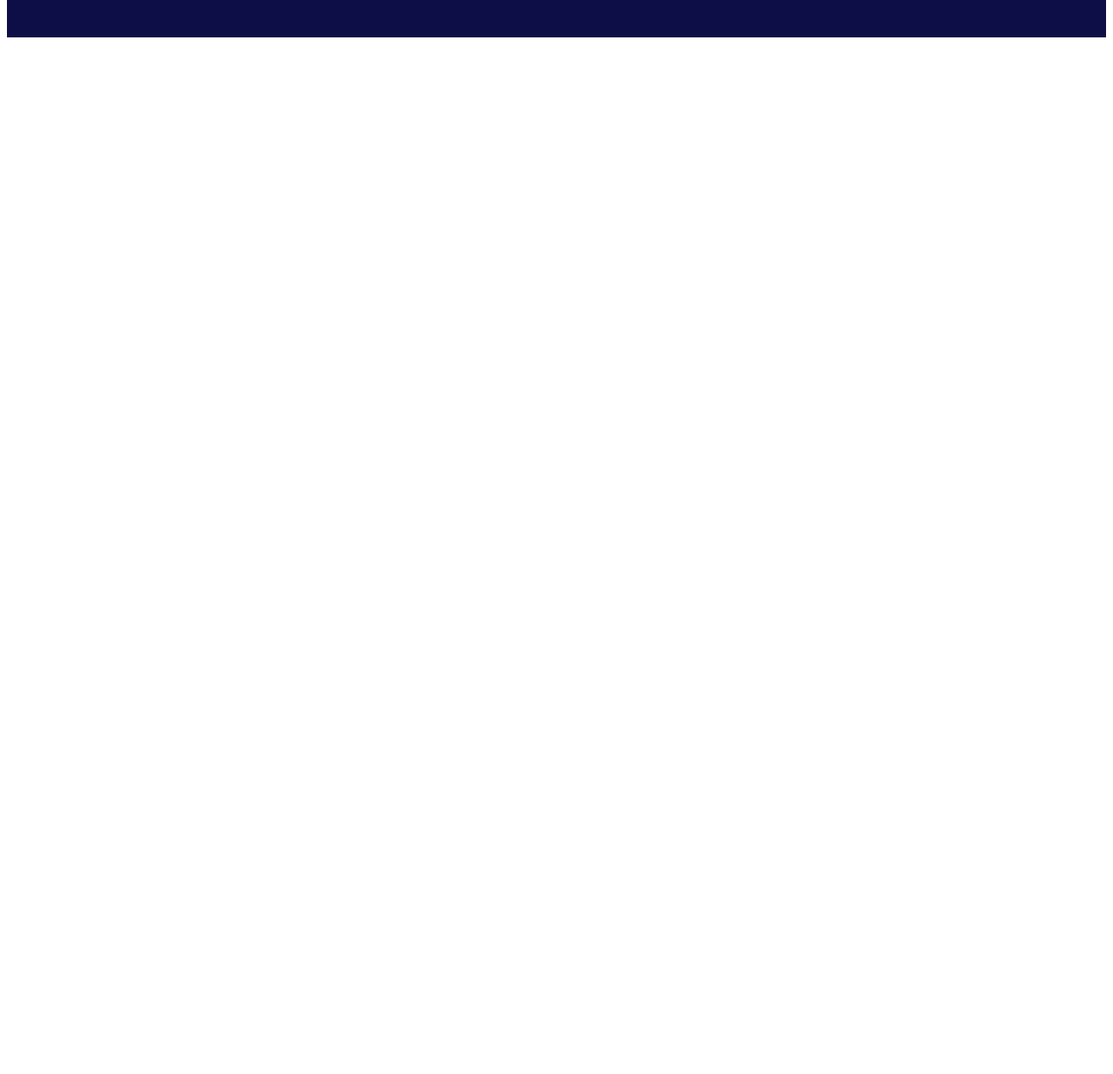
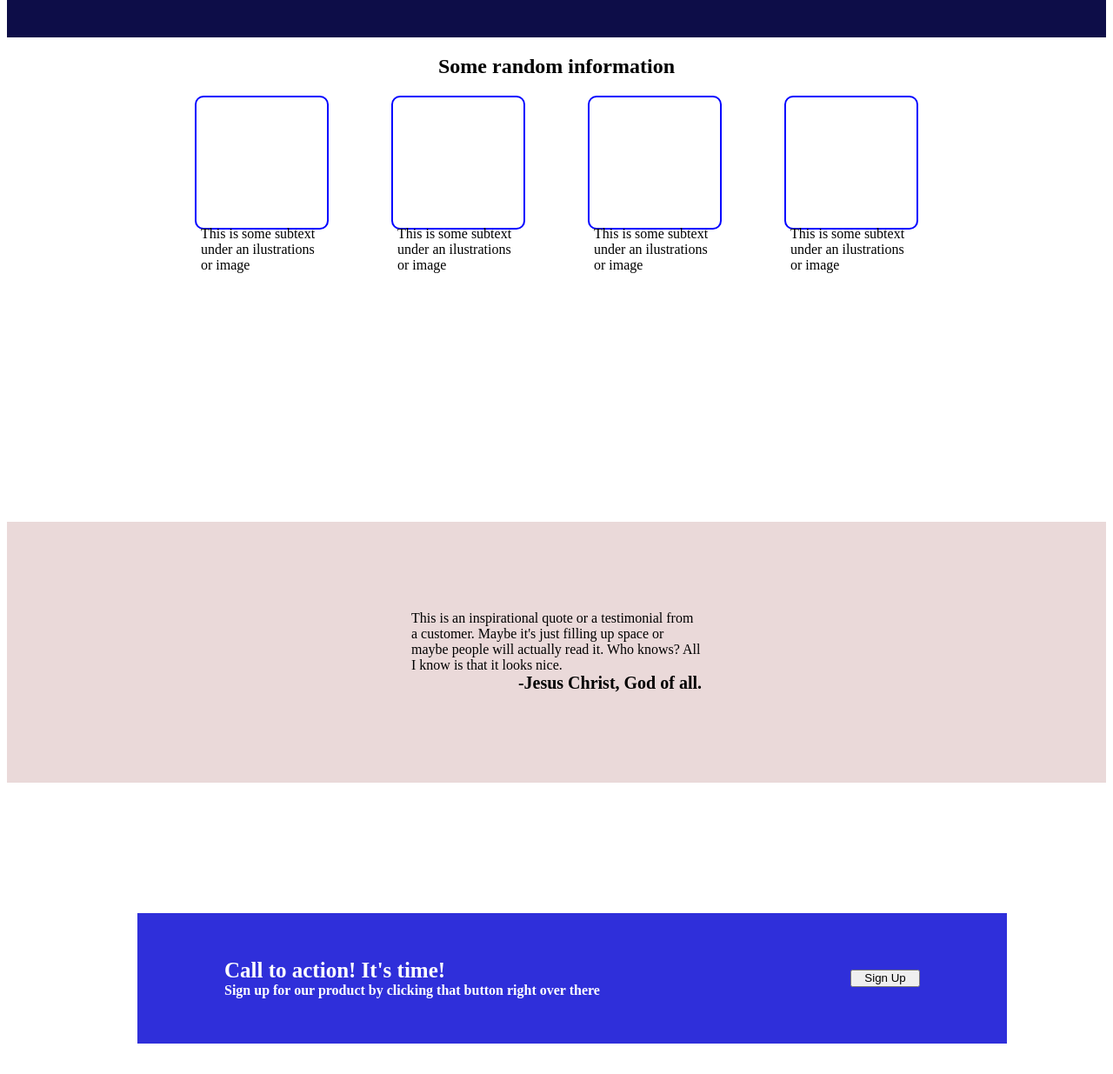
Before and after one commit to Lifebarinua/landing-page, a plain HTML site: page index.html in a window 1280 px wide. Shown: the part 465-1700 px from the top of the page at 87% size. Before the commit the page ends 800 px from the top, so only its background shows below. Drawn offline with Linux system fonts and the light colour scheme.

Commit message:
add complete wprk

```diff
--- a/index.html
+++ b/index.html
@@ -28,15 +28,39 @@
                 </div>
                 <button class="sidn-up"> Sign Up</button>
             </div>
-            <div class="onebox"></div>
+            <div class="onebox"> This is a place holder for an image </div>
+        </div>
+    </div>
+    <h2>Some random information</h2>
+
+        <div class="container">
+            <div class="box"> </div>
+            <div class="box"> </div>
+            <div class="box"> </div>
+            <div class="box"> </div>
+        </div>
+
+            <div class="flex-container">
+            <div class="texts"><div class="boxtwo">This is some subtext under an ilustrations or image</div></div>
+            <div class="texts"><div class="boxtwo">This is some subtext under an ilustrations or image</div></div>
+            <div class="texts"><div class="boxtwo">This is some subtext under an ilustrations or image</div></div>
+            <div class="texts"><div class="boxtwo">This is some subtext under an ilustrations or image</div></div>
+            </div>
+
+     <div class="quote"> <div class="inspiration"> This is an inspirational quote or a testimonial from a customer. Maybe it's just filling up space or maybe people will actually read it. Who knows? All I know is that it looks nice.</div>
+        <div class="god"> <strong>-Jesus Christ, God of all. </div>
+     </div>
+
+
+        <div class="footer">
+            <div class="first"><div class="call">Call to action! It's time!</div>
+               <div class="sign">Sign up for our product by clicking that button right over there</div>  </div>
+           <div class="sign-up"><button>Sign Up</button></div>
         </div>
 
 
 
 
-
-
-    </div>
 </body>
 
 </html>
--- a/style.css
+++ b/style.css
@@ -25,23 +25,32 @@ body {
     display: flex;
     list-style: none;
 }
+
 .four {
     margin-left: 70px;
     margin-right: 70px;
     display: flex;
 }
-.bigl{
+
+.bigl {
     color: white;
     font-size: 100px;
 }
-.small{
+
+.small {
     color: rgb(175, 158, 136);
 }
+
 .onebox {
-    border: 2px solid blue;
+
     width: 700px;
     height: 400px;
     background-color: gray;
+    color: white;
+    display: flex;
+    flex-direction: column;
+    justify-content: center;
+    align-items: center;
 }
 
 .three {
@@ -50,3 +59,110 @@ body {
     align-items: flex-start;
     justify-content: space-between;
 }
+h2 {
+    display: flex;
+    justify-content: center;
+}
+.container{
+    display: flex;
+    flex-direction: row;
+    justify-content: space-around;
+    height: 150px;
+    margin-left: 180px;
+    margin-right: 180px;
+}
+.box{
+    border: 2px solid blue;
+    height: 150px;
+    width: 150px;
+    border-radius: 10px;
+    margin-bottom: 150px;
+}
+.flex-container {
+    display: flex;
+    flex-direction: row;
+    justify-content: space-around;
+    margin-left: 180px;
+    margin-right: 180px;
+
+}
+.boxtwo{
+    height: 140px;
+    width: 140px;
+    display: flex;
+    flex-direction: row;
+    justify-content: center;
+    /* i dont know how to centralise this text in this boxtwo */
+}
+
+
+
+
+
+
+
+
+.quote{
+    height: 300px;
+    background-color: rgb(234, 217, 217);
+    display: flex;
+    flex-direction: column;
+    justify-content: center;
+    margin-top: 200px;
+    margin-bottom: 70px;
+    /* in this class and the one down align items: center; is not working that's why i used justify content for column and row */
+}
+.inspiration{
+    margin-left: 465px;
+    margin-right: 465px;
+    display: flex;
+    flex-direction: row;
+    justify-content: center;
+}
+.god {
+    display: flex;
+    justify-content: flex-end;
+    font-size: 20px;
+     margin-right: 465px;
+}
+.footer {
+    display: flex;
+    flex-direction: row;
+    justify-content: space-between;
+    align-items: center;
+    margin: 150px;
+    height: 150px;
+    width: 1000px;
+    background-color: rgb(47, 47, 218);
+
+
+}
+.first {
+
+    height: 120px;
+    width: 500px;
+    color: white;
+    display: flex;
+    flex-direction: column;
+    justify-content: center;
+    align-items: flex-start;
+    margin-top: 20px;
+    margin-left: 100px;
+    margin-right: 60px;
+    margin-bottom: 20px;
+
+}
+.call{
+    font-size: 25px;
+}
+button{
+    display: flex;
+    justify-content: center;
+    align-items: center;
+    height: 20px;
+    width: 80px;
+    border-color: 20px;
+}
+.sign-up {
+    margin-right: 100px;
+}
```
